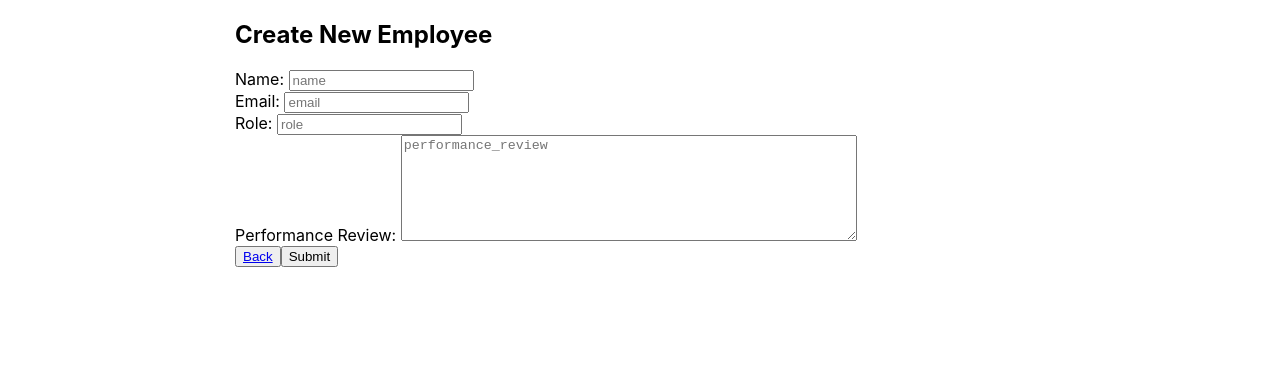
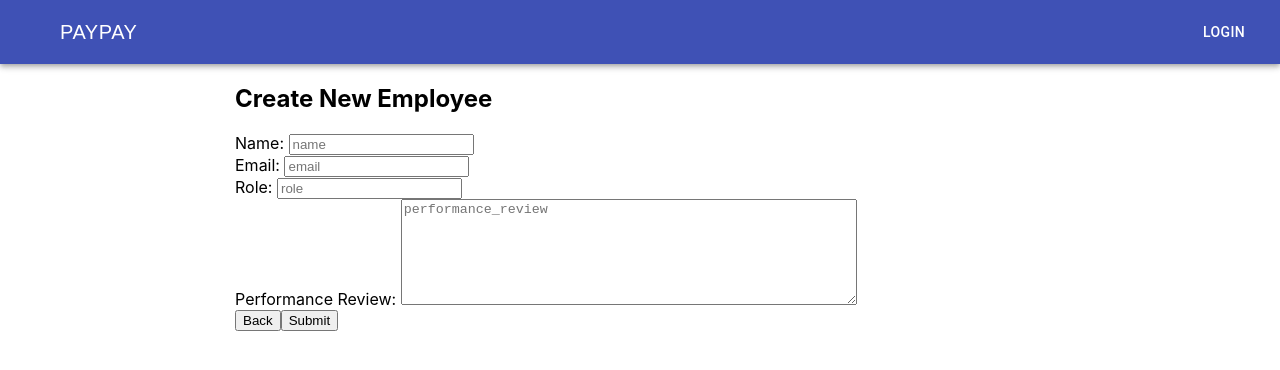
Before and after one commit to adityamulik/paypay-frontend, a React (Create React App) app: page /admin/createemployee in a window 1280 px wide. Shown: the top 370 px of the page. Built offline with nearby package versions, Linux system fonts and the light colour scheme.

Commit message:
design changes & added Login, Navbar

```diff
--- a/src/App.css
+++ b/src/App.css
@@ -1,6 +1,6 @@
-.App {
- padding-left: 235px;
- padding-right: 235px;
+.container-wrapper {
+  padding-left: 235px;
+  padding-right: 235px;
 }
 
 .feedback-container {
--- a/src/Components/Admin/AdminEmployeeList.js
+++ b/src/Components/Admin/AdminEmployeeList.js
@@ -22,7 +22,7 @@
   const classes = useStyles();
 
   return (
-    <div className="employeeList">
+    <div className="container-wrapper">
       <h1>PayPay Admin Employee Dashboard</h1>
       <br></br>
       <Tooltip title="Add Employee" aria-label="add">
--- a/src/Components/Admin/CreateEmployee.js
+++ b/src/Components/Admin/CreateEmployee.js
@@ -1,6 +1,7 @@
 import React, { useState } from 'react';
 import axios from 'axios';
 import {Link} from 'react-router-dom';
+import Button from '@material-ui/core/Button';
 
 const CreateEmployee = () => {
 
@@ -20,7 +21,7 @@
   }
 
   return (
-    <div className="create-employee-wrapper">
+    <div className="container-wrapper">
       <h2>Create New Employee</h2>
       <form onSubmit={handleSubmit}>
         <div className="form-input">
@@ -48,7 +49,7 @@
           />
         </div>
         <div className="button">
-          <button type="button"><Link to="/admin" className="btn btn-primary">Back</Link></button>
+          <button type="button" href="/">Back</button>
           <button type="submit">Submit</button>
         </div>
       </form>
--- a/src/Components/CustomHooks/useEmployeeRecords.js
+++ /dev/null
@@ -1,22 +0,0 @@
-import { useState, useEffect } from 'react';
-
-const useEmployeeRecords = () => {
-  const [isLoading, setIsLoading] = useState(true);
-  const [employees, setEmployees] = useState([]);
-
-  useEffect(() => {
-    const loadEmployees = async () => {
-      setIsLoading(true);
-      const response = await fetch('/api/employees');
-      const employees = await response.json();
-      setEmployees(employees);
-      setIsLoading(false);
-    }
-
-    loadEmployees();
-  }, []);
-
-  return { isLoading, employees, setEmployees };
-};
-
-export default useEmployeeRecords;
--- a/src/Components/Employee/EmployeeList.js
+++ b/src/Components/Employee/EmployeeList.js
@@ -15,7 +15,7 @@
   })
 
   return (
-    <div className="employeeList">
+    <div className="container-wrapper">
       <h1>PayPay Employee Dashboard</h1>
       <br></br>
       <p>Employee's with Performance Review Completed! Click the name to view details.</p>
--- a/src/Components/Table/EmployeeTableAdmin.js
+++ b/src/Components/Table/EmployeeTableAdmin.js
@@ -121,7 +121,7 @@
           { title: 'Performance Review', field: 'performance_review'}
         ]}
         data = {data}
-        title = "Employee Table (For Admins)"
+        title = "Employee Table (For Admin)"
         options={{
           search: false
         }}
--- /dev/null
+++ b/src/Components/auth/Login.js
@@ -0,0 +1,12 @@
+import React from 'react';
+
+const Login = () => {
+
+  return (
+    <div className="login-wrapper">
+      <h1>Login Page</h1>
+    </div>
+  )
+};
+
+export default Login;
--- /dev/null
+++ b/src/Components/navigation/NavBar.js
@@ -0,0 +1,45 @@
+import React from 'react';
+import { Link } from 'react-router-dom';
+import { makeStyles } from '@material-ui/core/styles';
+import AppBar from '@material-ui/core/AppBar';
+import Toolbar from '@material-ui/core/Toolbar';
+import Typography from '@material-ui/core/Typography';
+import Button from '@material-ui/core/Button';
+import IconButton from '@material-ui/core/IconButton';
+import MenuIcon from '@material-ui/icons/Menu';
+
+const useStyles = makeStyles((theme) => ({
+  root: {
+    flexGrow: 1,
+  },
+  menuButton: {
+    marginRight: theme.spacing(2),
+  },
+  title: {
+    flexGrow: 1,
+    fontSize: 20,
+    fontFamily: "sans-serif"
+  },
+}));
+
+const NavBar = () => {
+
+  const classes = useStyles();
+
+  return (
+    <nav>
+      <AppBar position="static">
+        <Toolbar>
+          <IconButton edge="start" className={classes.menuButton} color="inherit" aria-label="menu">
+          </IconButton>
+          <Typography variant="h6" className={classes.title} containerElement={<Link to="/" />}>
+            <Button color="inherit" href="/" className={classes.title}>PayPay</Button>
+          </Typography>
+          <Button color="inherit">Login</Button>
+        </Toolbar>
+      </AppBar>
+    </nav>
+  )
+};
+
+export default NavBar;
--- a/src/Routes.js
+++ b/src/Routes.js
@@ -4,12 +4,14 @@
 import EmployeeDetails from './Components/Employee/EmployeeDetails';
 import AdminEmployeeList from './Components/Admin/AdminEmployeeList';
 import CreateEmployee from './Components/Admin/CreateEmployee';
+import Login from './Components/auth/Login';
+import NavBar from './Components/navigation/NavBar';
 
 const routes = [
   {
     path: '/',
     Component: EmployeeList,
-    exact: true
+    exact: true,
   },
   {
     path: '/employee/:id',
@@ -23,11 +25,16 @@
   {
     path: '/admin',
     Component: AdminEmployeeList
+  },
+  {
+    path: '/login',
+    Component: Login
   }
 ];
 
 export const Routes = () => (
   <Router>
+    <NavBar />
     <Switch>
       {routes.map((route, index) => (
         <Route
```
Also changed, not shown: src/Components/Employee/Login.js (deleted).
